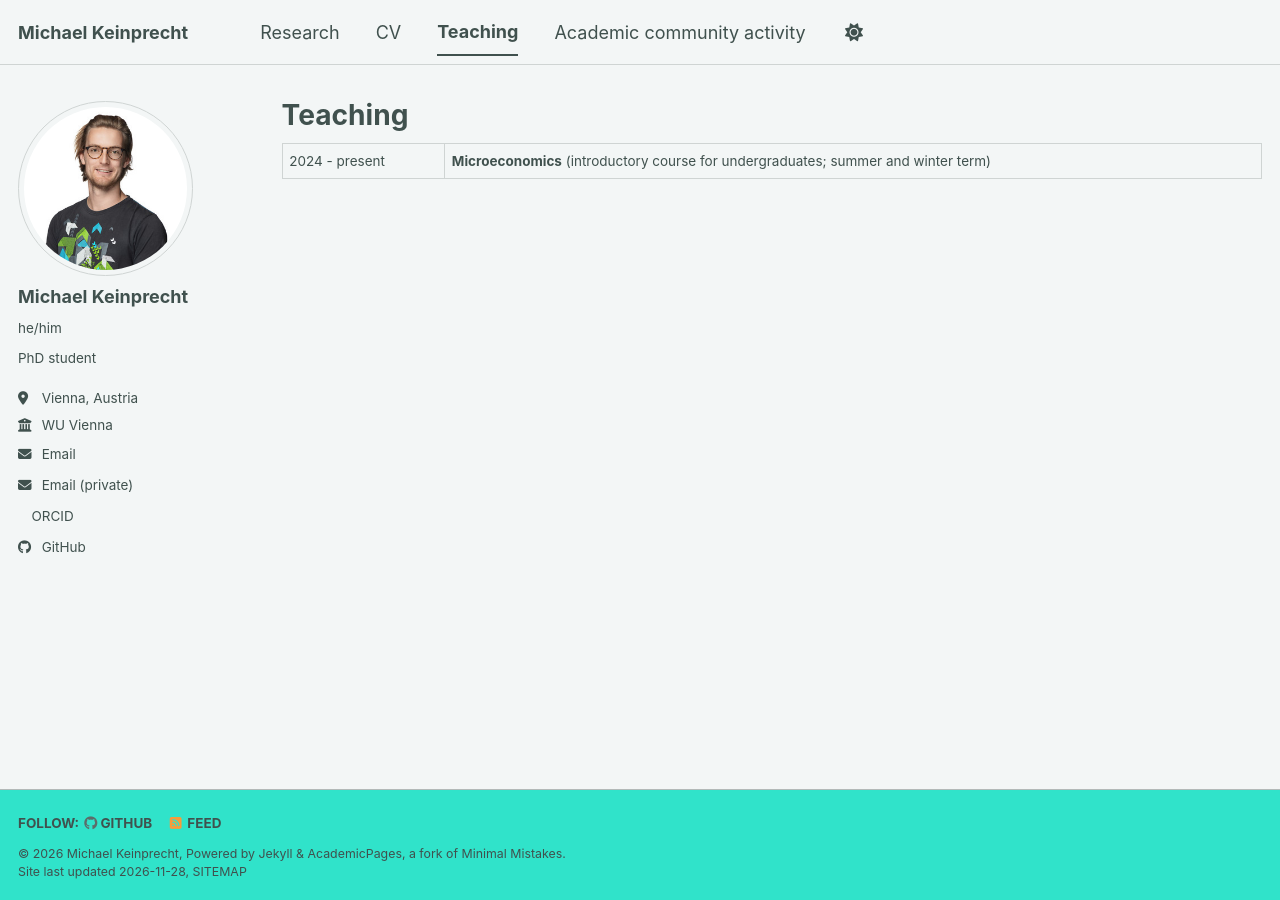
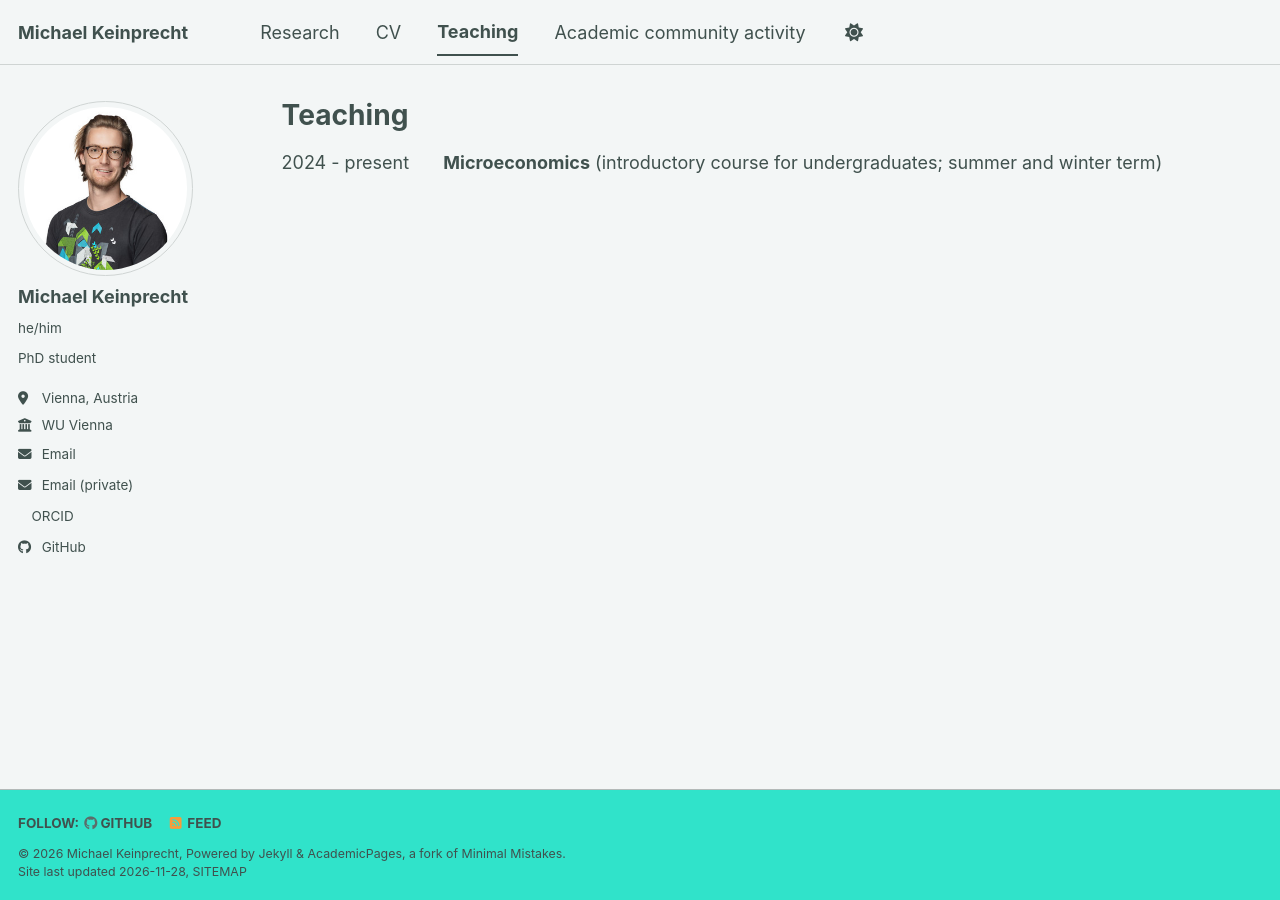
Before and after one commit to michael-keinprecht/michael-keinprecht.github.io, a Jekyll site: the page built from _pages/teaching.html, in a window 1280 px wide. Built offline with Jekyll 4.4.1, drawn with Linux system fonts in a browser that asks for light colours; a script bundle is joined from its source files by our own code; a style sheet for code colours, icons or effects is not loaded.

Commit message:
Update teaching.html
updated styling

```diff
--- a/_pages/teaching.html
+++ b/_pages/teaching.html
@@ -5,7 +5,16 @@ permalink: /teaching/
 author_profile: true
 ---
 
-<table>
+<style>
+  .teaching-table, .teaching-table tr, .teaching-table td {
+    border: none;
+    background: none;
+    font-size: 1em;
+  }
+  .teaching-table td { padding: 0.3em 1em 0.3em 0; }
+</style>
+
+<table class="teaching-table">
   <tr>
     <td style="white-space: nowrap; vertical-align: top;">2024 - present</td>
     <td><b>Microeconomics</b> (introductory course for undergraduates; summer and winter term)</td>
```
